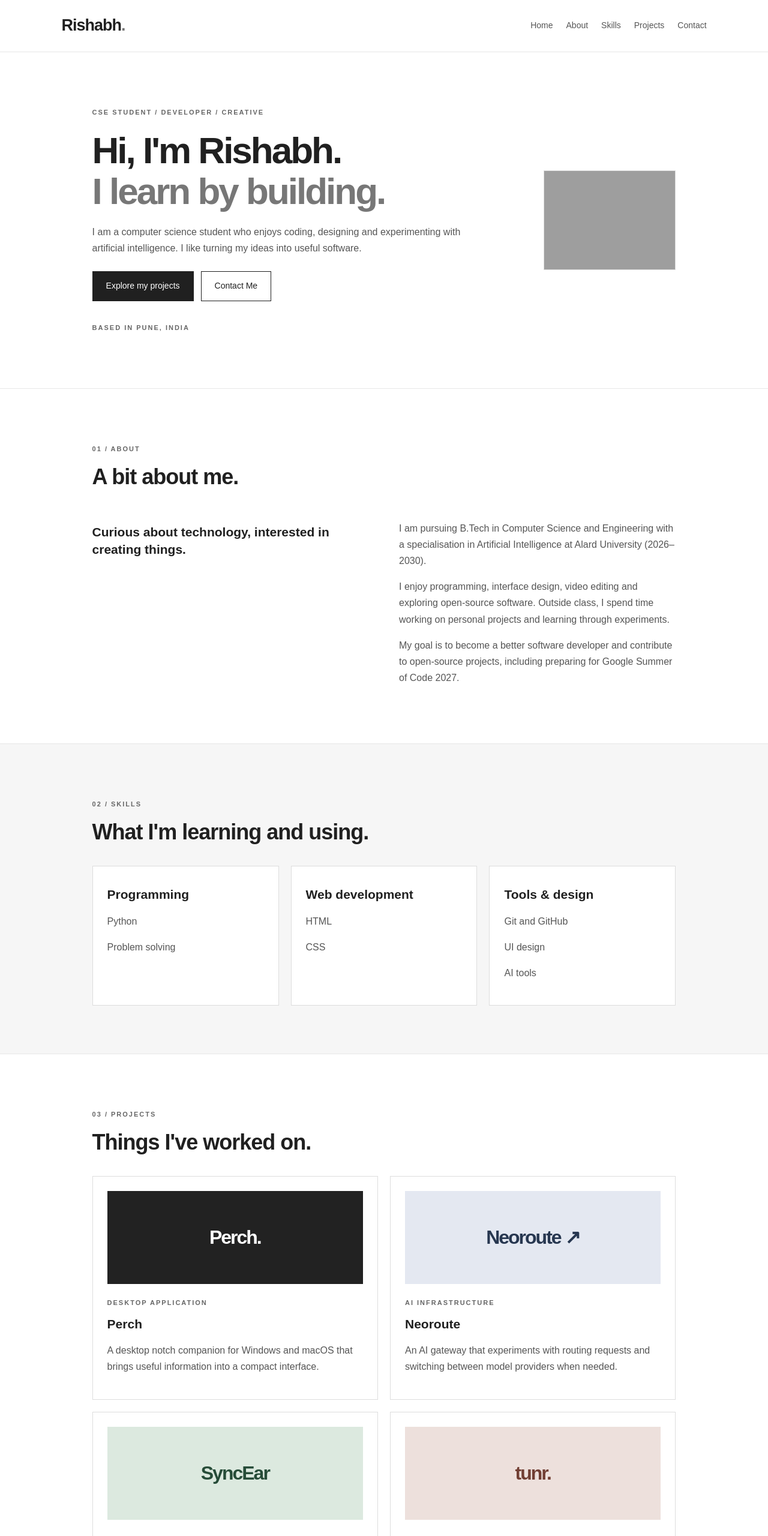
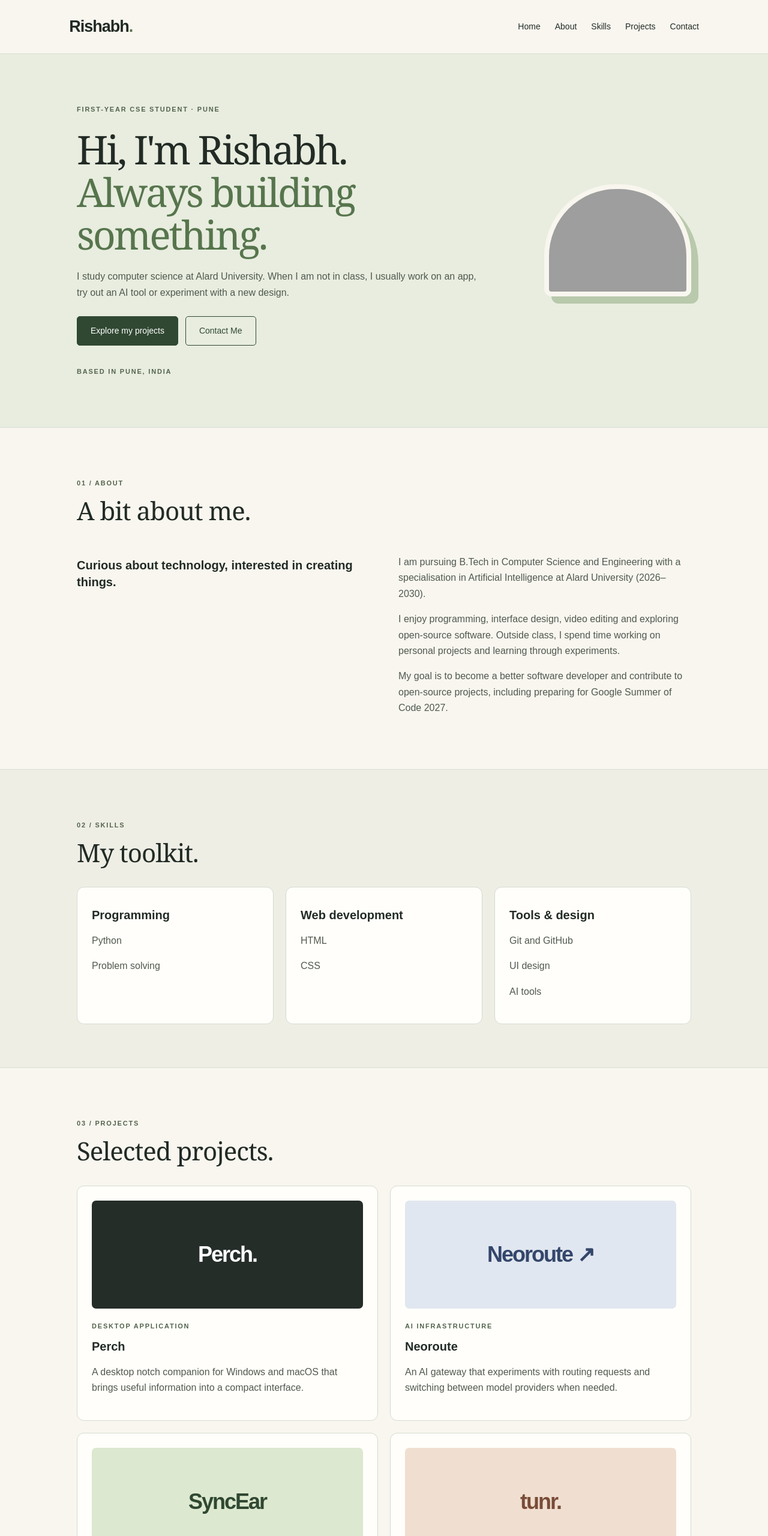
Before and after one commit to Rishto07/portfolio, a plain HTML site: page index.html in a window 1280 px wide. Shown: the top 2560 px of the page at 60% size. Drawn offline with Linux system fonts and the light colour scheme; grey boxes are pictures that could not be loaded.

Commit message:
Update portfolio with provided files

```diff
--- a/index.html
+++ b/index.html
@@ -17,10 +17,10 @@
     <main>
         <section id="home" class="hero">
             <div class="intro">
-                <p class="small">CSE STUDENT / DEVELOPER / CREATIVE</p>
-                <h1>Hi, I'm Rishabh.<br><span>I learn by building.</span></h1>
-                <p>I am a computer science student who enjoys coding, designing and experimenting with artificial
-                    intelligence. I like turning my ideas into useful software.</p>
+                <p class="small">FIRST-YEAR CSE STUDENT · PUNE</p>
+                <h1>Hi, I'm Rishabh.<br><span>Always building something.</span></h1>
+                <p>I study computer science at Alard University. When I am not in class, I usually work on an app, try
+                    out an AI tool or experiment with a new design.</p>
                 <div class="buttons"><a class="button" href="#projects">Explore my projects</a><a class="button light"
                         href="#contact">Contact Me</a></div>
                 <p class="small location">BASED IN PUNE, INDIA</p>
@@ -44,7 +44,7 @@
         </section>
         <section id="skills" class="alternate">
             <p class="small">02 / SKILLS</p>
-            <h2>What I'm learning and using.</h2>
+            <h2>My toolkit.</h2>
             <div class="cards">
                 <article>
                     <h3>Programming</h3>
@@ -66,7 +66,7 @@
         </section>
         <section id="projects">
             <p class="small">03 / PROJECTS</p>
-            <h2>Things I've worked on.</h2>
+            <h2>Selected projects.</h2>
             <div class="cards projects">
                 <article>
                     <div class="project-image perch">Perch.</div>
@@ -120,6 +120,7 @@
             <div class="columns">
                 <div>
                     <p>Interested in collaborating or discussing a project? Feel free to reach out.</p>
+                    <p><a href="mailto:itzrishto@gmail.com">itzrishto@gmail.com</a></p>
                     <p><a href="https://www.linkedin.com/in/rishabh-mahto-58644839b/">LinkedIn</a></p>
                 </div>
                 <form action="#contact" method="get"><label for="name">Full Name</label><input id="name" name="name"
--- a/style.css
+++ b/style.css
@@ -1,56 +1,60 @@
 * { box-sizing: border-box; }
-body { margin: 0; font-family: Arial, Helvetica, sans-serif; color: #202020; background: #fff; line-height: 1.7; }
+html { scroll-behavior: smooth; }
+body { margin: 0; font-family: Arial, Helvetica, sans-serif; background: #f8f6ef; color: #222b25; line-height: 1.65; }
 a { color: inherit; }
-header { display: flex; align-items: center; justify-content: space-between; flex-wrap: wrap; padding: 20px 8%; border-bottom: 1px solid #e5e5e5; gap: 15px; }
+header { display: flex; justify-content: space-between; align-items: center; flex-wrap: wrap; gap: 18px; padding: 22px 9%; border-bottom: 1px solid #d9ddd3; }
 .logo { font-size: 27px; font-weight: bold; text-decoration: none; letter-spacing: -1px; }
-.logo span, h1 span { color: #777; }
-nav { display: flex; flex-wrap: wrap; gap: 22px; }
-nav a { font-size: 14px; text-decoration: none; color: #555; }
-nav a:hover { color: #111; text-decoration: underline; }
-section { padding: 80px 12%; border-bottom: 1px solid #e7e7e7; }
-.hero { display: flex; align-items: center; justify-content: space-between; gap: 40px; min-height: 560px; }
-.intro { max-width: 660px; flex: 2; }
-.small { font-size: 11px; letter-spacing: 2px; font-weight: bold; color: #666; }
-h1 { font-size: 62px; line-height: 1.1; letter-spacing: -3px; margin: 20px 0; }
-h2 { font-size: 36px; line-height: 1.2; letter-spacing: -1px; margin: 15px 0 35px; }
-h3 { font-size: 21px; line-height: 1.4; }
-p { color: #555; }
-.profile { width: 220px; max-width: 100%; border: 1px solid #ddd; }
-.buttons { display: flex; flex-wrap: wrap; gap: 12px; margin-top: 25px; }
-.button, button { display: inline-block; background: #202020; color: white; padding: 12px 22px; border: 1px solid #202020; text-decoration: none; font-size: 14px; cursor: pointer; }
-.light { background: white; color: #202020; }
-.button:hover, button:hover { background: #555; color: white; }
-.location { margin-top: 35px; }
-.columns { display: flex; gap: 50px; align-items: flex-start; }
+.logo span { color: #57754d; }
+nav { display: flex; flex-wrap: wrap; gap: 24px; }
+nav a { text-decoration: none; font-size: 14px; }
+nav a:hover { color: #57754d; text-decoration: underline; }
+section { padding: 72px 10%; border-bottom: 1px solid #d9ddd3; }
+.hero { display: flex; align-items: center; justify-content: space-between; gap: 55px; min-height: 570px; background: #e8eddf; }
+.intro { flex: 2; max-width: 680px; }
+.small { font-size: 11px; font-weight: bold; letter-spacing: 1.8px; color: #53634d; }
+h1 { font-family: Georgia, serif; font-weight: normal; font-size: 66px; line-height: 1.08; letter-spacing: -3px; margin: 22px 0; }
+h1 span { color: #57754d; }
+h2 { font-family: Georgia, serif; font-size: 42px; font-weight: normal; line-height: 1.2; margin: 12px 0 32px; letter-spacing: -1px; }
+h3 { font-size: 20px; line-height: 1.4; }
+p { color: #50594f; }
+.profile { width: 245px; max-width: 100%; border: 8px solid #f8f6ef; border-radius: 120px 120px 12px 12px; box-shadow: 12px 12px 0 #b9c9ac; }
+.buttons { display: flex; flex-wrap: wrap; gap: 12px; margin-top: 26px; }
+.button, button { display: inline-block; padding: 12px 22px; border: 1px solid #304832; background: #304832; color: white; text-decoration: none; font-size: 14px; border-radius: 5px; cursor: pointer; }
+.light { background: transparent; color: #304832; }
+.button:hover, button:hover { background: #57754d; color: white; }
+.location { margin-top: 34px; }
+.columns { display: flex; align-items: flex-start; gap: 48px; }
 .columns > * { flex: 1; min-width: 0; }
-.alternate { background: #f6f6f6; }
+.alternate { background: #eeeee5; }
 .cards { display: flex; flex-wrap: wrap; gap: 20px; }
-.cards article { flex: 1; min-width: 200px; padding: 24px; background: white; border: 1px solid #ddd; }
+.cards article { flex: 1; min-width: 200px; padding: 24px; border: 1px solid #d7dbd0; border-radius: 12px; background: #fffefa; transition: transform .2s, box-shadow .2s; }
+.cards article:hover { transform: translateY(-4px); box-shadow: 0 8px 18px #d9ddd3; }
 .cards article h3 { margin: 8px 0; }
 .projects article { flex: 1 1 42%; }
-.project-image { height: 155px; display: flex; align-items: center; justify-content: center; font-size: 32px; font-weight: bold; letter-spacing: -2px; margin-bottom: 22px; }
-.perch { background: #222; color: white; }
-.neo { background: #e4e8f1; color: #273750; }
-.sync { background: #dce9df; color: #264c38; }
-.tunr { background: #ede0dc; color: #713e33; }
-.education { display: flex; flex-wrap: wrap; gap: 40px; border-top: 1px solid #ddd; padding: 15px 0; }
+.project-image { height: 180px; display: flex; align-items: center; justify-content: center; font-size: 36px; font-weight: bold; letter-spacing: -2px; margin-bottom: 20px; border-radius: 7px; }
+.perch { background: #252d29; color: #fff; }
+.neo { background: #e1e7f0; color: #34466b; }
+.sync { background: #dce8cf; color: #304832; }
+.tunr { background: #f0dfd0; color: #794c38; }
+.education { display: flex; flex-wrap: wrap; gap: 32px; border-top: 1px solid #d7dbd0; padding: 14px 0; }
 .education > p { width: 140px; }
 .education h3 { margin-bottom: 0; }
-#contact { background: #202020; color: white; }
-#contact p { color: #ccc; }
+#contact { background: #263b2c; color: #fffefa; }
+#contact p { color: #d9e2d5; }
 form label { display: block; margin: 10px 0 5px; }
-input, textarea { width: 100%; padding: 12px; font: inherit; border: 1px solid #777; background: white; color: #222; }
+input, textarea { width: 100%; padding: 12px; font: inherit; border: 1px solid #a7b3a3; border-radius: 5px; background: #fffefa; color: #222b25; }
 textarea { resize: vertical; }
-form button { background: white; color: #222; margin-top: 12px; }
+form button { background: #e8eddf; color: #263b2c; margin-top: 12px; }
 .form-note { font-size: 12px; }
-footer { padding: 18px 12%; display: flex; justify-content: space-between; align-items: center; flex-wrap: wrap; background: #111; color: white; font-size: 13px; }
-footer p { color: #aaa; }
+footer { padding: 18px 10%; display: flex; justify-content: space-between; align-items: center; flex-wrap: wrap; background: #1c2b21; color: white; font-size: 13px; }
+footer p { color: #d9e2d5; }
 @media (max-width: 800px) {
-    section { padding: 55px 7%; }
-    .hero, .columns { flex-direction: column; align-items: flex-start; gap: 22px; }
-    .columns > * { width: 100%; }
-    h1 { font-size: 44px; letter-spacing: -2px; }
-    h2 { font-size: 30px; }
-    .projects article { flex-basis: 100%; }
-    nav { gap: 12px; }
+ section { padding: 48px 7%; }
+ .hero, .columns { flex-direction: column; align-items: flex-start; gap: 25px; }
+ .columns > * { width: 100%; }
+ h1 { font-size: 44px; letter-spacing: -2px; }
+ h2 { font-size: 32px; }
+ .projects article { flex-basis: 100%; }
+ nav { gap: 12px; }
 }
+@media (prefers-reduced-motion: reduce) { html { scroll-behavior: auto; } .cards article { transition: none; } }
```
